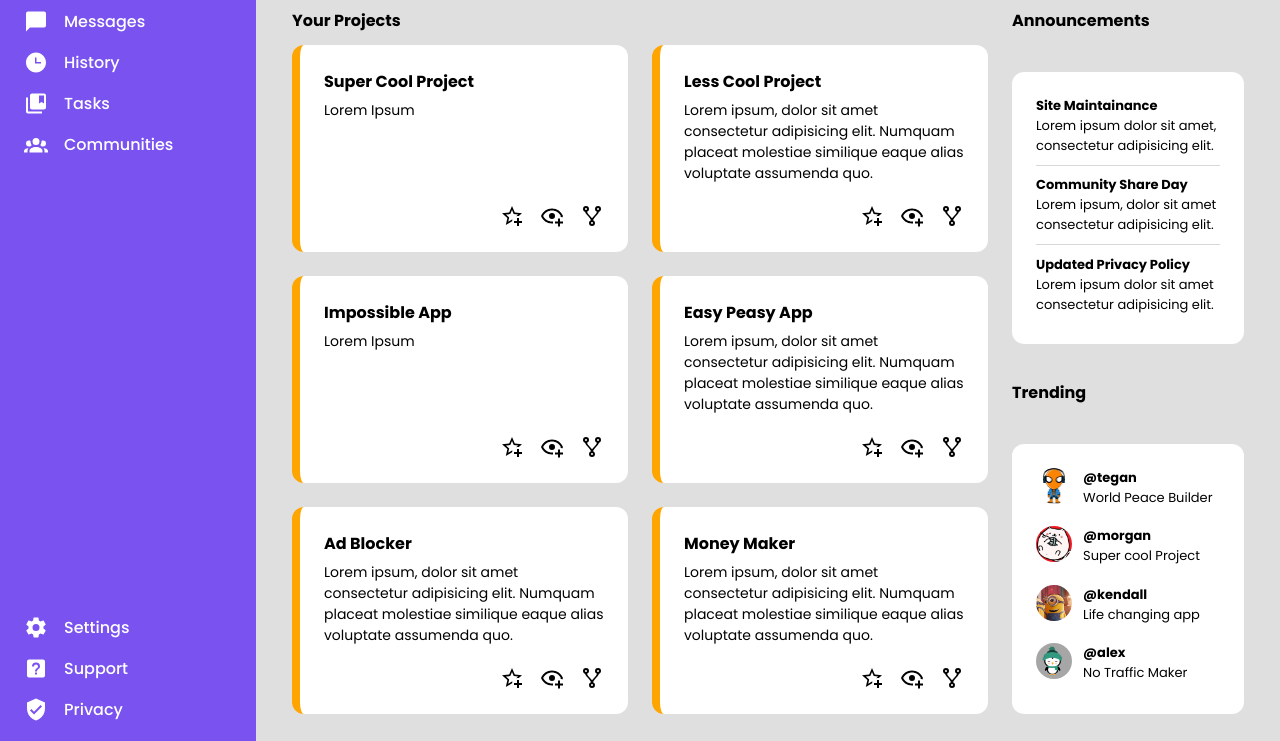
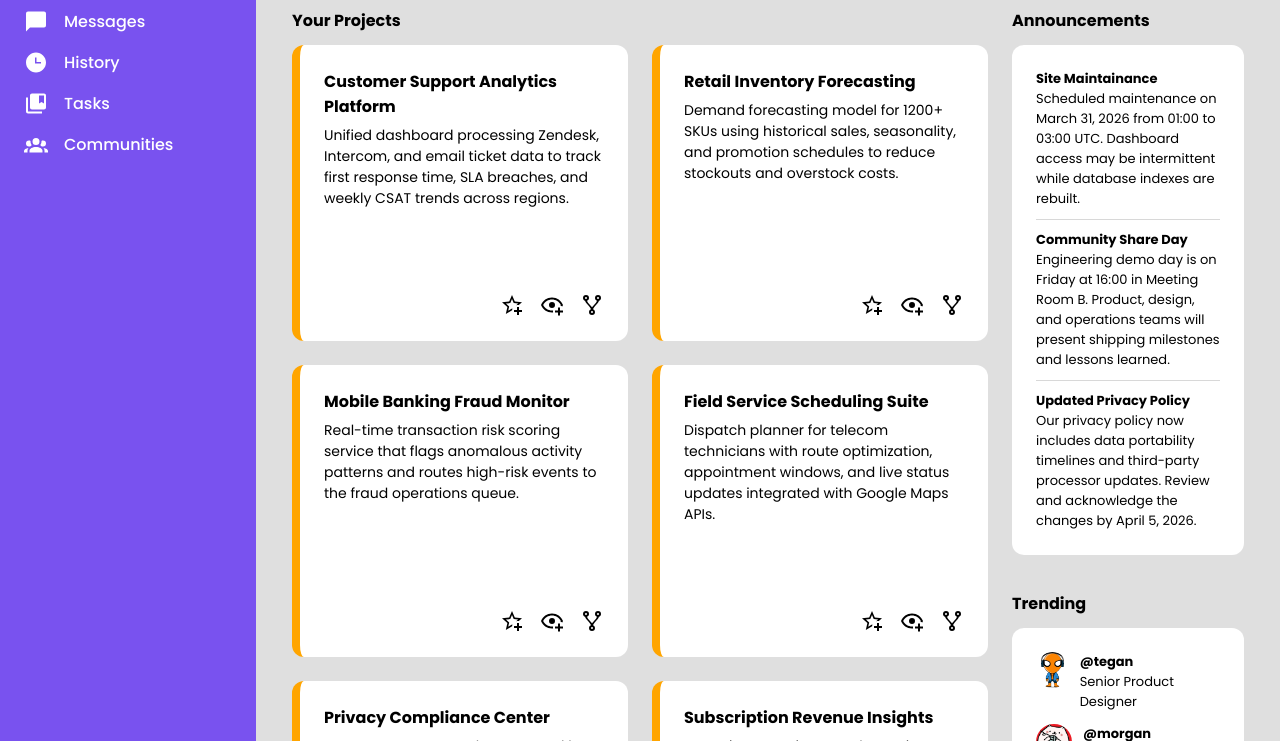
Before and after one commit to divyanshxyz/admin-dashboard, a plain HTML site: page index.html in a window 1280 px wide. Shown: the part 172-913 px from the top of the page. Drawn offline with Linux system fonts and the light colour scheme.

Commit message:
Update content in index.html and improve styling

```diff
--- a/index.html
+++ b/index.html
@@ -102,8 +102,8 @@
             <div class="your-projects-text">Your Projects</div>
             <div class="projects-panel">
                 <div class="main-card">
-                    <div class="main-card-title">Super Cool Project</div>
-                    <div class="main-card-content">Lorem Ipsum</div>
+                    <div class="main-card-title">Customer Support Analytics Platform</div>
+                    <div class="main-card-content">Unified dashboard processing Zendesk, Intercom, and email ticket data to track first response time, SLA breaches, and weekly CSAT trends across regions.</div>
                     <div class="main-card-icons">
                         <img src="./images/star-plus-outline.svg" alt="star plus icon" width="24px">
                         <img src="./images/eye-plus-outline.svg" alt="eye plus icon" width="24px">
@@ -111,9 +111,8 @@
                     </div>
                 </div>
                 <div class="main-card">
-                    <div class="main-card-title">Less Cool Project</div>
-                    <div class="main-card-content">Lorem ipsum, dolor sit amet consectetur adipisicing elit. Numquam
-                        placeat molestiae similique eaque alias voluptate assumenda quo.</div>
+                    <div class="main-card-title">Retail Inventory Forecasting</div>
+                    <div class="main-card-content">Demand forecasting model for 1200+ SKUs using historical sales, seasonality, and promotion schedules to reduce stockouts and overstock costs.</div>
                     <div class="main-card-icons">
                         <img src="./images/star-plus-outline.svg" alt="star plus icon" width="24px">
                         <img src="./images/eye-plus-outline.svg" alt="eye plus icon" width="24px">
@@ -121,8 +120,8 @@
                     </div>
                 </div>
                 <div class="main-card">
-                    <div class="main-card-title">Impossible App</div>
-                    <div class="main-card-content">Lorem Ipsum</div>
+                    <div class="main-card-title">Mobile Banking Fraud Monitor</div>
+                    <div class="main-card-content">Real-time transaction risk scoring service that flags anomalous activity patterns and routes high-risk events to the fraud operations queue.</div>
                     <div class="main-card-icons">
                         <img src="./images/star-plus-outline.svg" alt="star plus icon" width="24px">
                         <img src="./images/eye-plus-outline.svg" alt="eye plus icon" width="24px">
@@ -130,10 +129,9 @@
                     </div>
                 </div>
                 <div class="main-card">
-                    <div class="main-card-title">Easy Peasy App</div>
+                    <div class="main-card-title">Field Service Scheduling Suite</div>
                     <div class="main-card-content">
-                        Lorem ipsum, dolor sit amet consectetur adipisicing elit. Numquam placeat molestiae similique
-                        eaque alias voluptate assumenda quo.
+                        Dispatch planner for telecom technicians with route optimization, appointment windows, and live status updates integrated with Google Maps APIs.
                     </div>
                     <div class="main-card-icons">
                         <img src="./images/star-plus-outline.svg" alt="star plus icon" width="24px">
@@ -142,10 +140,9 @@
                     </div>
                 </div>
                 <div class="main-card">
-                    <div class="main-card-title">Ad Blocker</div>
+                    <div class="main-card-title">Privacy Compliance Center</div>
                     <div class="main-card-content">
-                        Lorem ipsum, dolor sit amet consectetur adipisicing elit. Numquam placeat molestiae similique
-                        eaque alias voluptate assumenda quo.
+                        Data governance workspace used by legal and security teams to manage consent records, retention policies, and GDPR/CCPA deletion requests.
                     </div>
                     <div class="main-card-icons">
                         <img src="./images/star-plus-outline.svg" alt="star plus icon" width="24px">
@@ -154,10 +151,9 @@
                     </div>
                 </div>
                 <div class="main-card">
-                    <div class="main-card-title">Money Maker</div>
+                    <div class="main-card-title">Subscription Revenue Insights</div>
                     <div class="main-card-content">
-                        Lorem ipsum, dolor sit amet consectetur adipisicing elit. Numquam placeat molestiae similique
-                        eaque alias voluptate assumenda quo.
+                        Executive reporting portal covering MRR, churn, expansion revenue, cohort retention, and quarterly forecast accuracy for SaaS leadership.
                     </div>
                     <div class="main-card-icons">
                         <img src="./images/star-plus-outline.svg" alt="star plus icon" width="24px">
@@ -174,17 +170,17 @@
             <div class="ann-card">
                 <div>
                     <div class="ann-card-heading">Site Maintainance</div>
-                    <div class="ann-card-content">Lorem ipsum dolor sit amet, consectetur adipisicing elit.</div>
+                    <div class="ann-card-content">Scheduled maintenance on March 31, 2026 from 01:00 to 03:00 UTC. Dashboard access may be intermittent while database indexes are rebuilt.</div>
                 </div>
                 <hr>
                 <div>
                     <div class="ann-card-heading">Community Share Day</div>
-                    <div class="ann-card-content">Lorem ipsum, dolor sit amet consectetur adipisicing elit.</div>
+                    <div class="ann-card-content">Engineering demo day is on Friday at 16:00 in Meeting Room B. Product, design, and operations teams will present shipping milestones and lessons learned.</div>
                 </div>
                 <hr>
                 <div>
                     <div class="ann-card-heading">Updated Privacy Policy</div>
-                    <div class="ann-card-content">Lorem ipsum dolor sit amet consectetur adipisicing elit.</div>
+                    <div class="ann-card-content">Our privacy policy now includes data portability timelines and third-party processor updates. Review and acknowledge the changes by April 5, 2026.</div>
                 </div>
             </div>
 
@@ -196,28 +192,28 @@
                     <img src="images/profile-pfp1.png" alt="profile pic">
                     <div class="user-div">
                         <div class="user-id">@tegan</div>
-                        <div class="user-tag">World Peace Builder</div>
+                        <div class="user-tag">Senior Product Designer</div>
                     </div>
                 </div>
                 <div class="trending-card">
                     <img src="images/profile-pfp.png" alt="profile pic">
                     <div class="user-div">
                         <div class="user-id">@morgan</div>
-                        <div class="user-tag">Super cool Project</div>
+                        <div class="user-tag">Customer Support Analytics Platform</div>
                     </div>
                 </div>
                 <div class="trending-card">
                     <img src="images/profile-pfp2.png" alt="profile pic">
                     <div class="user-div">
                         <div class="user-id">@kendall</div>
-                        <div class="user-tag">Life changing app</div>
+                        <div class="user-tag">Fraud Operations Lead</div>
                     </div>
                 </div>
                 <div class="trending-card">
                     <img src="images/profile-pfp3.png" alt="profile pic">
                     <div class="user-div">
                         <div class="user-id">@alex</div>
-                        <div class="user-tag">No Traffic Maker</div>
+                        <div class="user-tag">Infrastructure Reliability Engineer</div>
                     </div>
                 </div>
             </div>
--- a/style.css
+++ b/style.css
@@ -12,7 +12,7 @@ body {
 
 .sidebar {
     grid-area: 1 / 1 / -1 / 2;
-    background-color: rgb(121, 82, 239);
+    background-color: #7952EF;
     display: grid;
     grid-template-rows: auto 1fr auto;
     row-gap: 36px;
@@ -109,7 +109,7 @@ body {
     border: 0px;
     border-radius: 24px;
     padding: 10px 24px;
-    background-color: rgb(153, 150, 248);
+    background-color: #7952EF;
     color: white;
     font-weight: bold;
 }
@@ -200,7 +200,7 @@ hr {
     grid-column: 1 / -1;
     border: 0;
     border-top: 1px solid #d8d8d8;
-    /* margin: 6px 0; */
+    margin: 6px 0;
     width: 100%;
 }
 
```
